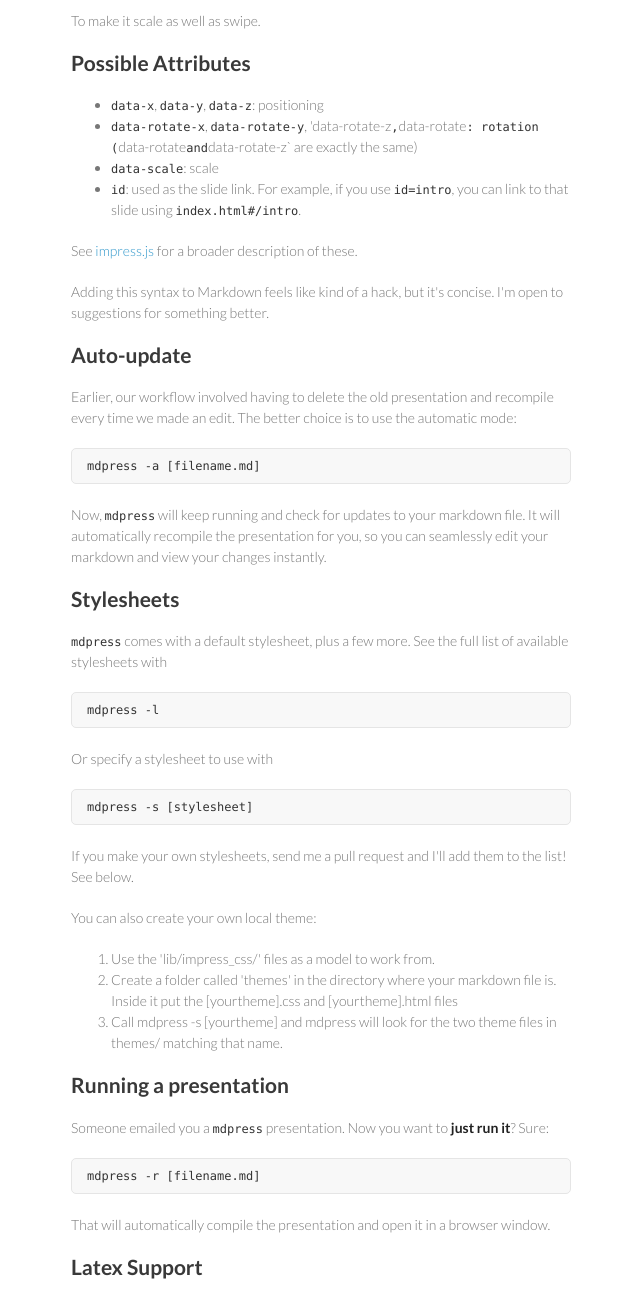
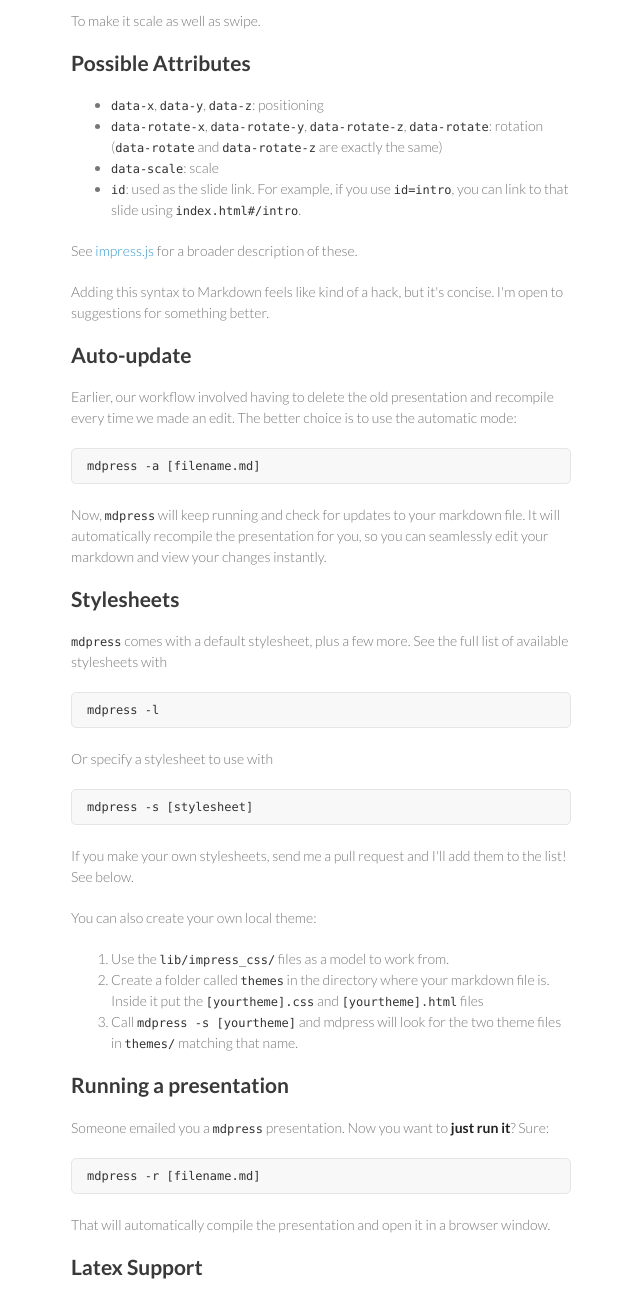
Before and after one commit to egonSchiele/mdpress, a plain HTML site: page index.html in a window 1280 px wide. Shown: the part 800-2095 px from the top of the page, without its empty margins (499-1139 px from the left). Drawn offline with Linux system fonts and the light colour scheme.

```diff
--- a/index.html
+++ b/index.html
@@ -28,7 +28,7 @@
         </ul>
       </header>
       <section>
-        <p><a href="https://github.com/egonSchiele/mdpress">mdpress</a> is a tool for making HTML presentations for Markdown. Here's how it works:</p>
+        <p><a href="https://github.com/egonSchiele/mdpress">Mdpress</a> is a tool for making HTML presentations for Markdown. Here's how it works:</p>
 
 <h2>
 <a name="quickstart-writing-your-first-presentation" class="anchor" href="#quickstart-writing-your-first-presentation"><span class="octicon octicon-link"></span></a>Quickstart (writing your first presentation!)</h2>
@@ -74,7 +74,7 @@ Below the <code>---</code>, type:</p>
 <li>
 <code>data-x</code>, <code>data-y</code>, <code>data-z</code>: positioning</li>
 <li>
-<code>data-rotate-x</code>, <code>data-rotate-y</code>, 'data-rotate-z<code>,</code>data-rotate<code>: rotation (</code>data-rotate<code>and</code>data-rotate-z` are exactly the same)</li>
+<code>data-rotate-x</code>, <code>data-rotate-y</code>, <code>data-rotate-z</code>, <code>data-rotate</code>: rotation (<code>data-rotate</code> and <code>data-rotate-z</code> are exactly the same)</li>
 <li>
 <code>data-scale</code>: scale</li>
 <li>
@@ -111,11 +111,11 @@ Below the <code>---</code>, type:</p>
 <p>You can also create your own local theme:</p>
 
 <ol>
-<li>Use the 'lib/impress_css/' files as a model to work from.</li>
-<li>Create a folder called 'themes' in the directory where your markdown
-file is. Inside it put the [yourtheme].css and [yourtheme].html files</li>
-<li>Call mdpress -s [yourtheme] and mdpress will look for the two theme
-files in themes/ matching that name.</li>
+<li>Use the <code>lib/impress_css/</code> files as a model to work from.</li>
+<li>Create a folder called <code>themes</code> in the directory where your markdown
+file is. Inside it put the <code>[yourtheme].css</code> and <code>[yourtheme].html</code> files</li>
+<li>Call <code>mdpress -s [yourtheme]</code> and mdpress will look for the two theme
+files in <code>themes/</code> matching that name.</li>
 </ol><h2>
 <a name="running-a-presentation" class="anchor" href="#running-a-presentation"><span class="octicon octicon-link"></span></a>Running a presentation</h2>
 
```
Also changed, not shown: params.json (+1 -1 lines).
